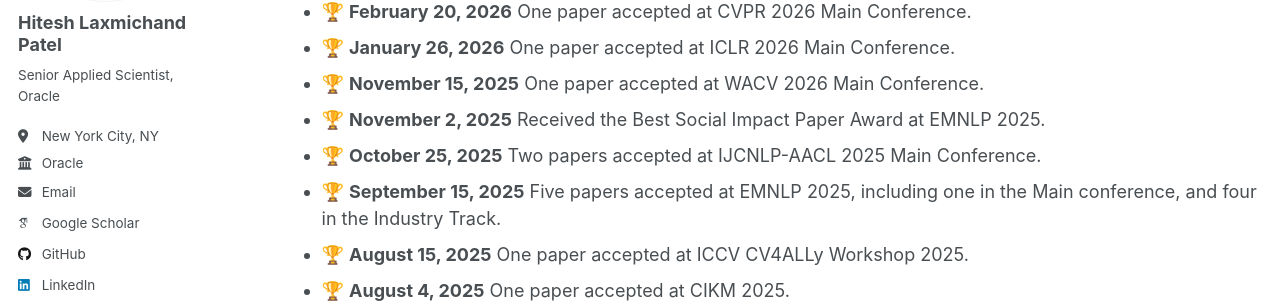
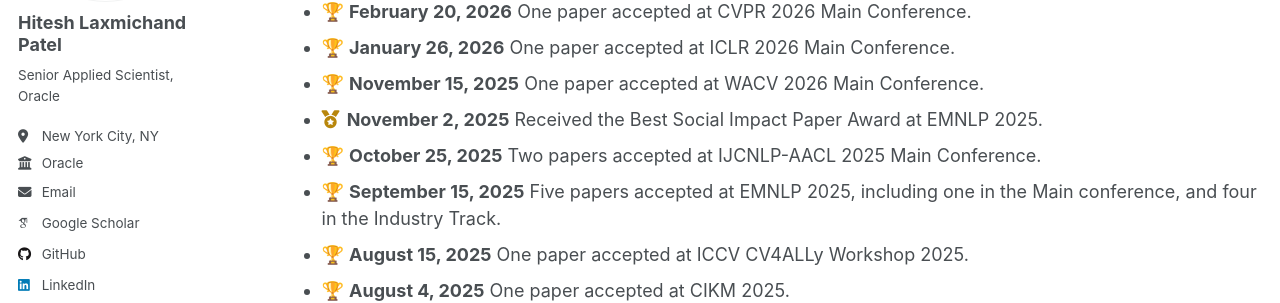
Before and after one commit to HITESHLPATEL/hiteshlpatel.github.io, a Jekyll site: the page built from _pages/news.md, in a window 1280 px wide. Shown: the part 282-585 px from the top of the page. Built offline with Jekyll 4.4.1, drawn with Linux system fonts in a browser that asks for light colours; some web fonts are replaced.

Commit message:
Use a gold medal icon for the award on the news and publications pages
Every news line used the same trophy emoji, so the actual award did not
stand out. Replace it on the award line with a gold Font Awesome medal
icon colored by a theme variable, and switch the publications award badge
from the trophy to the medal so the two pages match.

Co-Authored-By: Claude Fable 5.1 <noreply@anthropic.com>
Claude-Session: https://claude.ai/code/session_01LL4HLjH3KeFhqDB1atnpvf

```diff
--- a/_pages/news.md
+++ b/_pages/news.md
@@ -10,7 +10,7 @@ author_profile: true
 - 🏆 __February 20, 2026__ One paper accepted at CVPR 2026 Main Conference.
 - 🏆 __January 26, 2026__ One paper accepted at ICLR 2026 Main Conference.
 - 🏆 __November 15, 2025__ One paper accepted at WACV 2026 Main Conference.
-- 🏆 __November 2, 2025__ Received the Best Social Impact Paper Award at EMNLP 2025.
+- <i class="fa-solid fa-medal award-icon" aria-hidden="true"></i> __November 2, 2025__ Received the Best Social Impact Paper Award at EMNLP 2025.
 - 🏆 __October 25, 2025__ Two papers accepted at IJCNLP-AACL 2025 Main Conference.
 - 🏆 __September 15, 2025__ Five papers accepted at EMNLP 2025, including one in the Main conference, and four in the Industry Track.
 - 🏆 __August 15, 2025__ One paper accepted at ICCV CV4ALLy Workshop 2025.
--- a/_sass/_custom.scss
+++ b/_sass/_custom.scss
@@ -52,3 +52,9 @@
     margin-right: 3px;
   }
 }
+
+/* standalone medal icon, e.g. in front of an award line on the news page */
+.award-icon {
+  margin-right: 2px;
+  color: var(--global-award-icon-color);
+}
--- a/_sass/theme/_dark.scss
+++ b/_sass/theme/_dark.scss
@@ -60,4 +60,5 @@ html[data-theme="dark"] {
     --global-badge-text-color           : #cfe4ff;
     --global-award-bg-color             : #4a3700;
     --global-award-text-color           : #ffe08a; // 8.9:1 on badge bg
+    --global-award-icon-color           : #ffd966;
 }
--- a/_sass/theme/_default.scss
+++ b/_sass/theme/_default.scss
@@ -53,4 +53,5 @@ $sidebar-screen-min-width   : 1024px;
     --global-badge-text-color           : #0a66c2; // 5.1:1 on badge bg
     --global-award-bg-color             : #fff3cd;
     --global-award-text-color           : #6b4300; // 7.8:1 on badge bg
+    --global-award-icon-color           : #b8860b; // standalone medal icon, 3.0:1 on white
 }
```
Also changed, not shown: _pages/publications.md (+1 -1 lines).
